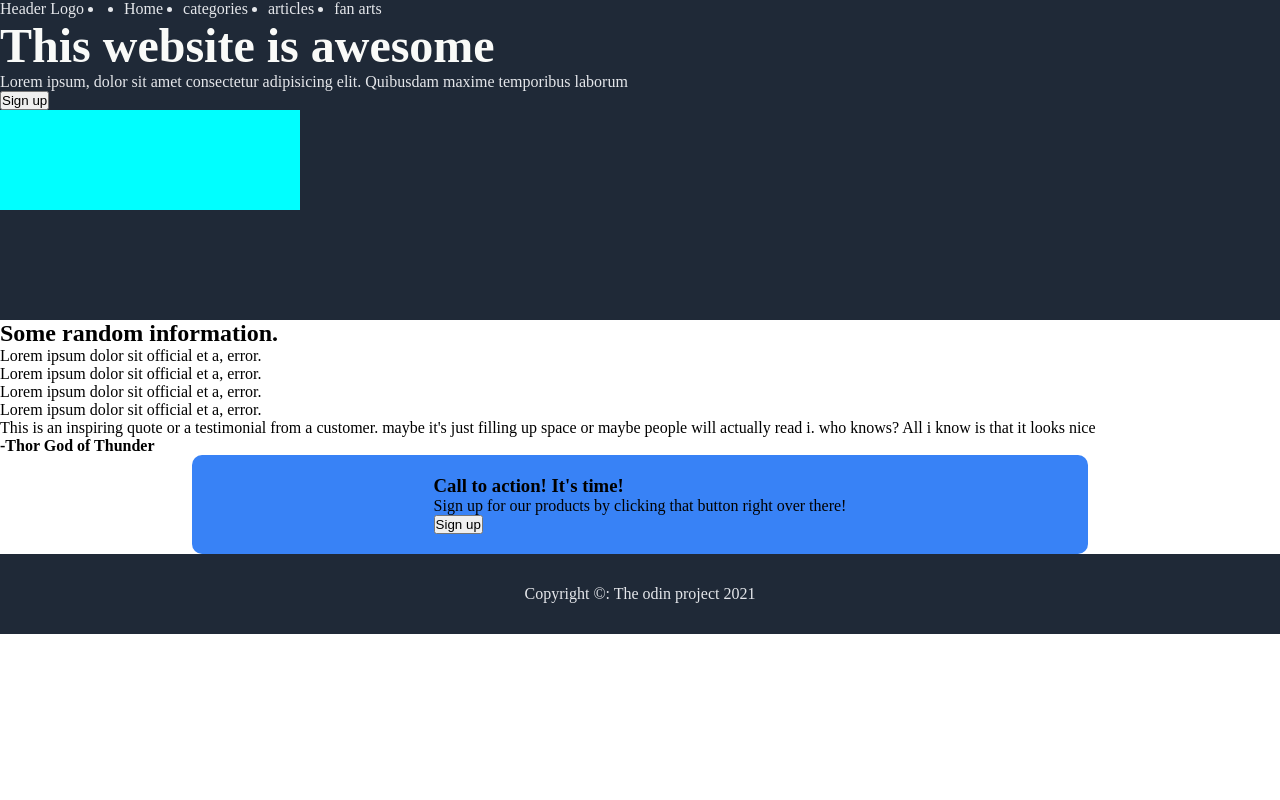
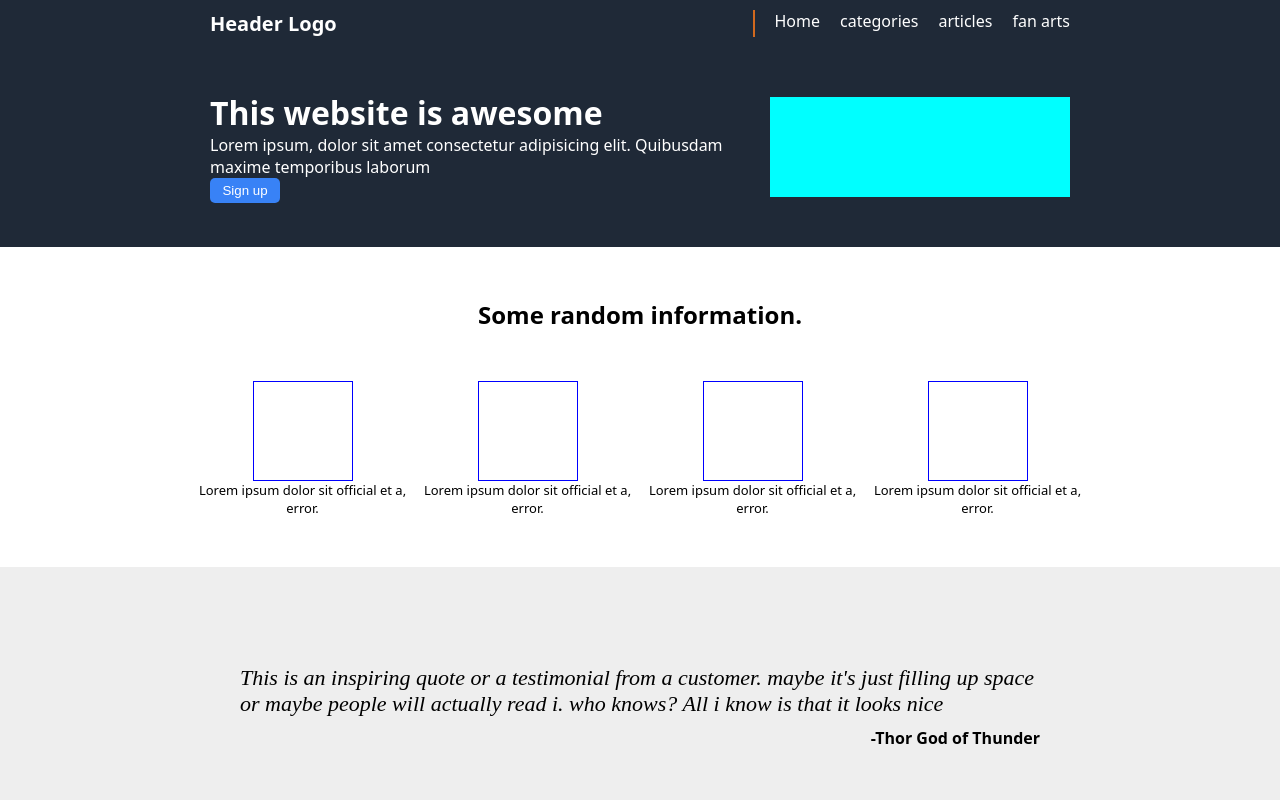
Before and after one commit to macnum/landing-webpage, a plain HTML site: page index.html in a window 1280 px wide. Shown: the top 800 px of the page. Drawn offline with Linux system fonts and the light colour scheme.

Commit message:
refactor: rework the existing css code to work with html code

```diff
--- a/css/style.css
+++ b/css/style.css
@@ -1,194 +1,182 @@
-html {
+* {
     box-sizing: border-box;
+    margin: 0;
+    padding: 0;
 }
-*,*::before,*::after{
-    padding: 0;
-    margin: 0;
-    box-sizing: inherit;
+body {
+    font-family:
+        system-ui,
+        -apple-system,
+        BlinkMacSystemFont,
+        "Segoe UI",
+        Roboto,
+        Oxygen,
+        Ubuntu,
+        Cantarell,
+        "Open Sans",
+        "Helvetica Neue",
+        sans-serif;
 }
-
-header,footer {
+header,
+footer {
     background-color: #1f2937;
-    color: #e5e7eb;
-}
-header {
-    height: 20rem;
-}
-.header-image.rectangle {
-    background-color: #3882f6;
-    width: 350px;
-    height: 150px;
-
-}
-header h1 {
-    font-size: 48px;
-    font-weight: bolder;
-    color: #f9faf8;
-}
-
-
-
-.header-container {
-    display: flex;
-    flex-direction: column;
-    width: 85%;
-    margin: auto;
-    padding: 5px;
-    margin-bottom: 30px;
-}
-
-
-
-.nav-logo {
-    font-size: 24px;
-    color: #f9faf8;
-}
-.navbar ul {
-    list-style-type: none;
-}
-.nav-list {
-    display: flex;
-    gap: 20px;
-}
-.navbar {
-    display: flex;
-    justify-content: space-between;
-    align-items: center;
-    margin-top: 10px;
-}
-
-/* header row 2 */
-.header-section.row-2{
-    display:flex ;
-    justify-content: space-between;
-    margin-top: 50px;
-
-}
-
-.header-section .column-1 {
-    display: flex;
-    justify-content: space-between;
-    flex-direction: column;
-
-
-}
-
-
-
-/* buttons */
-
-button.sign-up {
-    background-color: #3882f6;
-    width: 75px;
-    border-radius: 6px;
-    height: 1.9em;
-    margin-top: 7px;
-    color: #f9faf8;
-    font-weight: bolder;
-}
-.header-btn {
-    border: 0px;
-}
-.white-rounded {
-    border: 1px solid #f9faf8;
-}
-
-
-
-
-/* information section */
-
-.information-section {
-    height: 17.5rem;
-    display: flex;
-    flex-direction: column;
-    justify-content: center;
-    align-items: center;
-    text-align: center;
-    margin: 25px;
-}
-
-.information-section h2{
-    font-size: 36px;
-
-}
-.info-container {
-    display: flex;
-    align-items: center;
-    flex-direction: column;
-    width: 75%;
-    justify-content: space-around;
-    align-items: center;
-}
-
-.information {
-    display: flex;
-    gap: 25px;
-    margin-top: 25px;
-}
-.squared {
-    flex: 1;
+    color: #fff;
     display: flex;
     flex-direction: column;
     align-items: center;
 }
-/*boxes*/
+.button {
+    background-color: #3882f6;
+    width: 70px;
+    padding: 5px 10px;
+    color: #fff;
+    outline: none;
+    border: none;
+}
 
-.bordered-box {
+.rounded {
+    border-radius: 5px;
+}
+.nav-container,
+.nav {
+    display: flex;
+}
+
+.nav-list .nav-item {
+    cursor: pointer;
+}
+.nav-list {
+    width: 900px;
+    padding: 10px 20px;
+    list-style-type: none;
+    display: flex;
+
+    gap: 20px;
+}
+.nav-list .links {
+    display: flex;
+    margin-left: auto;
+    border: 1px solid chocolate;
+}
+.logo {
+    font-size: 20px;
+    font-weight: 800;
+}
+
+.title-container {
+    display: flex;
+    width: 900px;
+    padding: 20px;
+    height: 200px;
+
+    align-items: center;
+}
+
+.main {
+    background-color: #fff;
+    display: flex;
+    flex-direction: column;
+    align-items: center;
+}
+
+.random-info-container {
+    height: 40vh;
+    justify-content: center;
+    align-items: center;
+    display: flex;
+    flex-direction: column;
+    align-items: center;
+    gap: 20px;
+}
+
+.random-info-container h2 {
+    margin-bottom: 30px;
+}
+
+.random-img-section-container {
+    display: flex;
+    justify-content: center;
+    width: 900px;
+    align-items: center;
+}
+
+.random-content-container {
+    display: flex;
+    flex-flow: column wrap;
+    justify-content: center;
+    align-items: center;
+}
+.random-content-container > p {
+    font-size: 13px;
+    text-align: center;
+}
+
+.random-img {
     width: 100px;
     height: 100px;
-    border: 1px solid gold;
+    border: 1px solid blue;
+}
+article {
+    display: flex;
+    width: 100vw;
+    justify-content: center;
+    background-color: #eee;
+}
+.quote-container {
+    display: flex;
+    flex-direction: column;
+    align-items: center;
+    justify-content: center;
+    padding: 50px;
+    width: 900px;
+    height: 35vh;
+    gap: 10px;
+}
+.quote-text {
+    font-style: italic;
+    font-size: 22px;
+    font-family: "Times New Roman", Times, serif;
+}
+article .quoter {
+    align-self: flex-end;
 }
 
+section.action {
+    display: flex;
+    height: 25vh;
+    width: 900px;
+    justify-content: center;
+    align-items: center;
+}
 
-/* quote section */
-section.quote-section {
-    background-color: #e5e7eb;
-    height: 14rem;
+.action-bar-container {
+    display: flex;
+
+    color: #fff;
+
+    width: 900px;
+    height: 17vh;
+    justify-content: center;
+    align-items: center;
+    background-color: #3882f6;
+}
+.action-bar-button {
+    border: 2px solid #fff;
+}
+.action-bar {
+    display: flex;
+    gap: 45px;
+    justify-content: space-between;
+}
+
+.action-bar .button {
+    margin-top: 19px;
+}
+
+.footer {
+    height: 13vh;
     display: flex;
     justify-content: center;
     align-items: center;
+    width: 900px;
 }
-.quote {
-    display: flex;
-    flex-direction: column;
-    width: 65%;
-}
-.quote p{
-    font-size: 22px;
-    font-weight: lighter ;
-    font-style: italic;
-    color: #1f2937;
-    font-family: fantasy;
-}
-.quote blockquote {
-    align-self: flex-end;
-}
-
-/*action section*/
-
-
-section.action-section {
-    color: #f9faf8;
-    height: 10rem;
-    display: flex;
-    align-items: center;
-}
-.action {
-    background-color: #3882f6;
-    width: 70%;
-    margin: auto;
-    padding: 20px 40px;
-    border-radius: 10px;
-    display: flex;
-    gap: 30px;
-    justify-content: space-around;
-    align-items: center;
-}
-
-footer {
-    display: flex;
-    align-items: center;
-    height: 5rem;
-    justify-content: center;
-}
```
